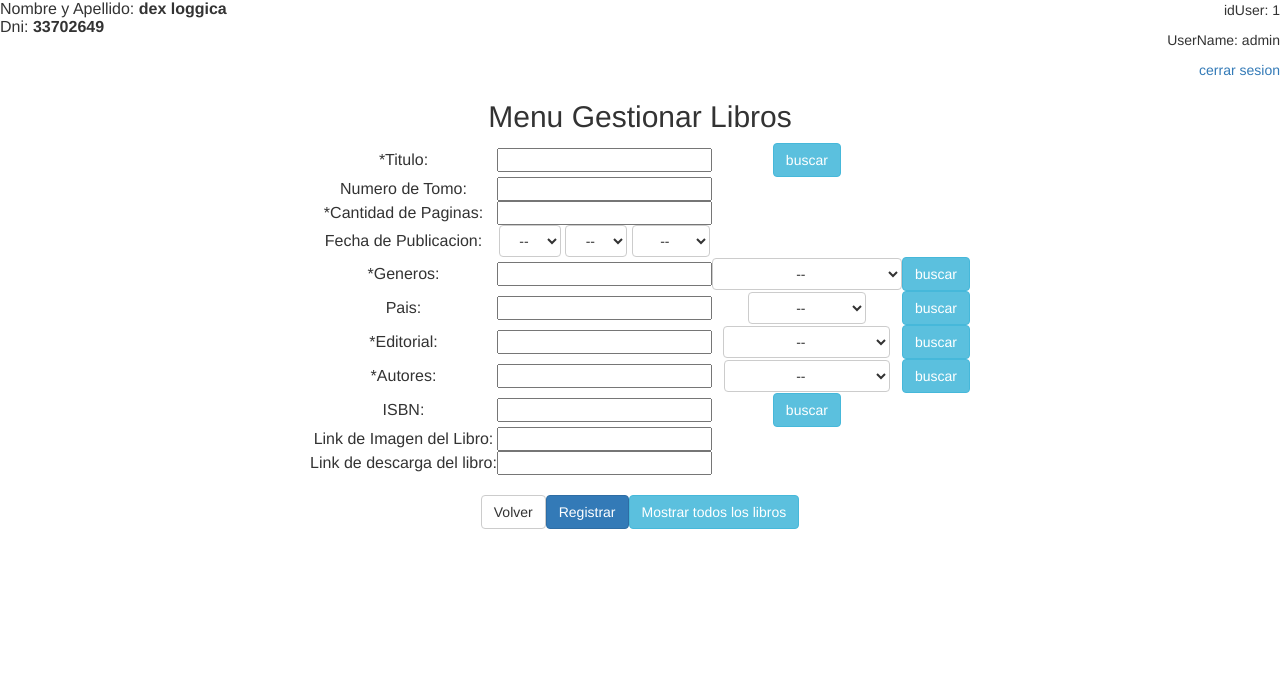
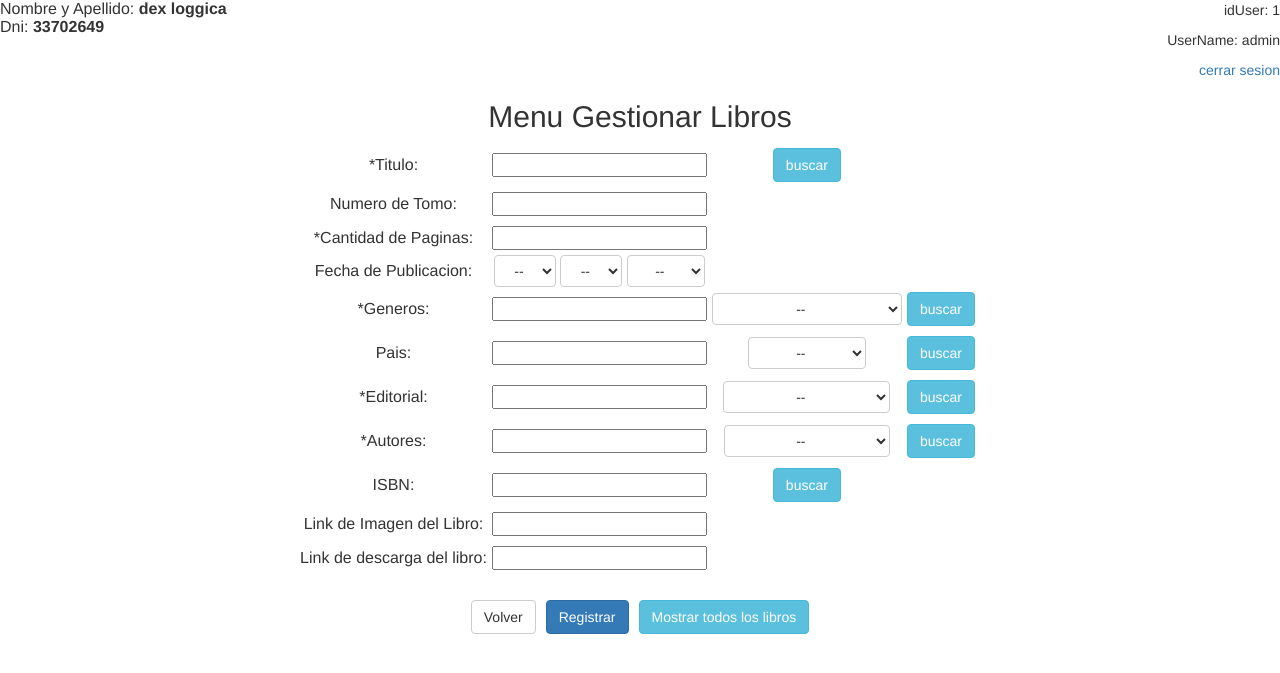
Before and after one commit to Dexloggica/Sistema-de-Gestion-Escolar-2020-01-24, a PHP site: page /20181020_version2/MenuGestionarLibros.php in a window 1280 px wide. Shown: the top 673 px of the page. Run offline with PHP 8.4, Linux system fonts and the light colour scheme; a user stored in the database is signed in; data comes from the database, SQL or seed files in the repository.

Commit message:
style="margin: 5px"
se modifico algunos de los menus, la separacion de los botones.

```diff
--- a/FormularioCrearNuevoSocio.php
+++ b/FormularioCrearNuevoSocio.php
@@ -91,7 +91,7 @@ ob_start();
 			</tr><br>
 		<table align="center">
 			<tr align="center">
-				<td><input class="btn btn-default" type="button" name="volver" value="Volver" onclick="location.href='MenuGestionarSocios.php'"><input class="btn btn-primary" type="submit" name="registrarsocio" value="Registrar"><input  class="btn btn-info"  type="submit" name="mostrarsocios" value="Mostrar todos los Socios"></td>
+				<td><input style="margin: 5px" class="btn btn-default" type="button" name="volver" value="Volver" onclick="location.href='MenuGestionarSocios.php'"><input style="margin: 5px" class="btn btn-primary" type="submit" name="registrarsocio" value="Registrar"><input style="margin: 5px"  class="btn btn-info"  type="submit" name="mostrarsocios" value="Mostrar todos los Socios"></td>
 			</tr>
 
 		</table>
--- a/FuncionImprimirLibrosPrestados.php
+++ b/FuncionImprimirLibrosPrestados.php
@@ -169,7 +169,7 @@ $resultado= mysql_query($query,$link) or die (mysql_error());
 				echo "</table></form>";
 				if($bandera==0)
 				{
-					echo"Pago no encontrado";
+					echo"Libro no encontrado";
 				}
 				echo"<br>Total de libros encontrados=".$cantidad;
 				$_SESSION['cantidad'] = $cantidad;
--- a/MenuGestionarBiblioteca.php
+++ b/MenuGestionarBiblioteca.php
@@ -24,10 +24,10 @@ ob_start();
 		<form name="formulariogestionarbiblioteca" method="post">
 		<table align="center">
 			<tr align="center">
-				<td><input class="btn btn-default" type="submit" name="gestionarsocios" value="Socios">
+				<td><input style="margin: 5px" class="btn btn-default" type="submit" name="gestionarsocios" value="Socios">
 			</tr>
 			<tr align="center">
-				<td><input class="btn btn-default" type="submit" name="gestionarlibros" value="Libros">
+				<td><input style="margin: 5px" class="btn btn-default" type="submit" name="gestionarlibros" value="Libros">
 			</tr>
 			<!-- <tr align="center">
 				<td><input class="btn btn-default" type="submit" name="gestionarprestamos" value="Prestamos">
@@ -35,7 +35,7 @@ ob_start();
 		</table><br>
 		<table align="center">
 			<tr align="center">
-				<td><input class="btn btn-default" type="submit" name="volver" value="Volver"></td>
+				<td><input style="margin: 5px" class="btn btn-default" type="submit" name="volver" value="Volver"></td>
 			</tr>
 
 		</table>
--- a/MenuGestionarLibros.php
+++ b/MenuGestionarLibros.php
@@ -25,17 +25,17 @@ ob_start();
 		<table align="center">
 			<tr align="center">
 				<td>*Titulo:</td>
-				<td><input type="text" name="titulo"></td>
-				<td><input class="btn btn-info" type="submit" name="buscartitulo" value="buscar"/></td>
+				<td><input style="margin: 5px" type="text" name="titulo"></td>
+				<td><input style="margin: 5px" class="btn btn-info" type="submit" name="buscartitulo" value="buscar"/></td>
 			</tr>
 			<tr align="center">
 				<td>Numero de Tomo:</td>
-				<td><input type="text" name="numero"></td>
+				<td><input style="margin: 5px" type="text" name="numero"></td>
 				<td></td>
 			</tr>
 			<tr align="center">
 				<td>*Cantidad de Paginas:</td>
-				<td><input type="text" name="paginas"></td>
+				<td><input style="margin: 5px" type="text" name="paginas"></td>
 				<td></td>
 			</tr>
 			<tr align="center">
@@ -45,48 +45,48 @@ ob_start();
 			</tr>
 			<tr align="center">
 				<td>*Generos:</td>
-				<td><input type="text" name="generos"></td>
+				<td><input style="margin: 5px" type="text" name="generos"></td>
 				<td><?php include("SelectGenero.php");?></td>
-				<td><input class="btn btn-info" type="submit" name="buscargenero" value="buscar"/></td>
+				<td><input style="margin: 5px" class="btn btn-info" type="submit" name="buscargenero" value="buscar"/></td>
 			</tr>
 			<tr align="center">
 				<td>Pais:</td>
-				<td><input type="text" name="pais"></td>
+				<td><input style="margin: 5px" type="text" name="pais"></td>
 				<td><?php include("SelectPais.php");?></td>
-				<td><input class="btn btn-info" type="submit" name="buscarpais" value="buscar"/></td>
+				<td><input style="margin: 5px" class="btn btn-info" type="submit" name="buscarpais" value="buscar"/></td>
 			</tr>
 			<tr align="center">
 				<td>*Editorial:</td>
-				<td><input type="text" name="editorial"></td>
+				<td><input style="margin: 5px" type="text" name="editorial"></td>
 				<td><?php include("SelectEditorial.php");?></td>
-				<td><input class="btn btn-info" type="submit" name="buscareditorial" value="buscar"/></td>
+				<td><input style="margin: 5px" class="btn btn-info" type="submit" name="buscareditorial" value="buscar"/></td>
 			</tr>
 			<tr align="center">
 				<td>*Autores:</td>
-				<td><input type="text" name="autores"></td>
+				<td><input style="margin: 5px" type="text" name="autores"></td>
 				<td><?php include("SelectAutores.php");?></td>
-				<td><input class="btn btn-info" type="submit" name="buscarautor" value="buscar"/></td>
+				<td><input style="margin: 5px" class="btn btn-info" type="submit" name="buscarautor" value="buscar"/></td>
 			</tr>
 			<tr align="center">
 				<td>ISBN:</td>
-				<td><input type="text" name="isbn"></td>
-				<td><input class="btn btn-info" type="submit" name="buscarisbn" value="buscar"/></td>
+				<td><input style="margin: 5px" type="text" name="isbn"></td>
+				<td><input style="margin: 5px" class="btn btn-info" type="submit" name="buscarisbn" value="buscar"/></td>
 			</tr>
 			<tr align="center">
 				<td>Link de Imagen del Libro:</td>
-				<td><input type="text" name="linkimagen"></td>
+				<td><input style="margin: 5px" type="text" name="linkimagen"></td>
 				<td></td>
 			</tr>
 			<tr align="center">
 				<td>Link de descarga del libro:</td>
-				<td><input type="text" name="linkdescarga"></td>
+				<td><input style="margin: 5px" type="text" name="linkdescarga"></td>
 				<td></td>
 			</tr>
 
 		</table><br>
 		<table align="center">
 			<tr align="center">
-				<td><input class="btn btn-default" type="submit" name="volver" value="Volver"><input class="btn btn-primary" type="submit" name="registrarlibro" value="Registrar"><input class="btn btn-info" type="submit" name="mostrarlibros" value="Mostrar todos los libros"></td>
+				<td><input style="margin: 5px" class="btn btn-default" type="submit" name="volver" value="Volver"><input style="margin: 5px" class="btn btn-primary" type="submit" name="registrarlibro" value="Registrar"><input style="margin: 5px" class="btn btn-info" type="submit" name="mostrarlibros" value="Mostrar todos los libros"></td>
 			</tr>
 
 		</table>
```
Also changed, not shown: MenuUsuario.php (+12 -12 lines).
